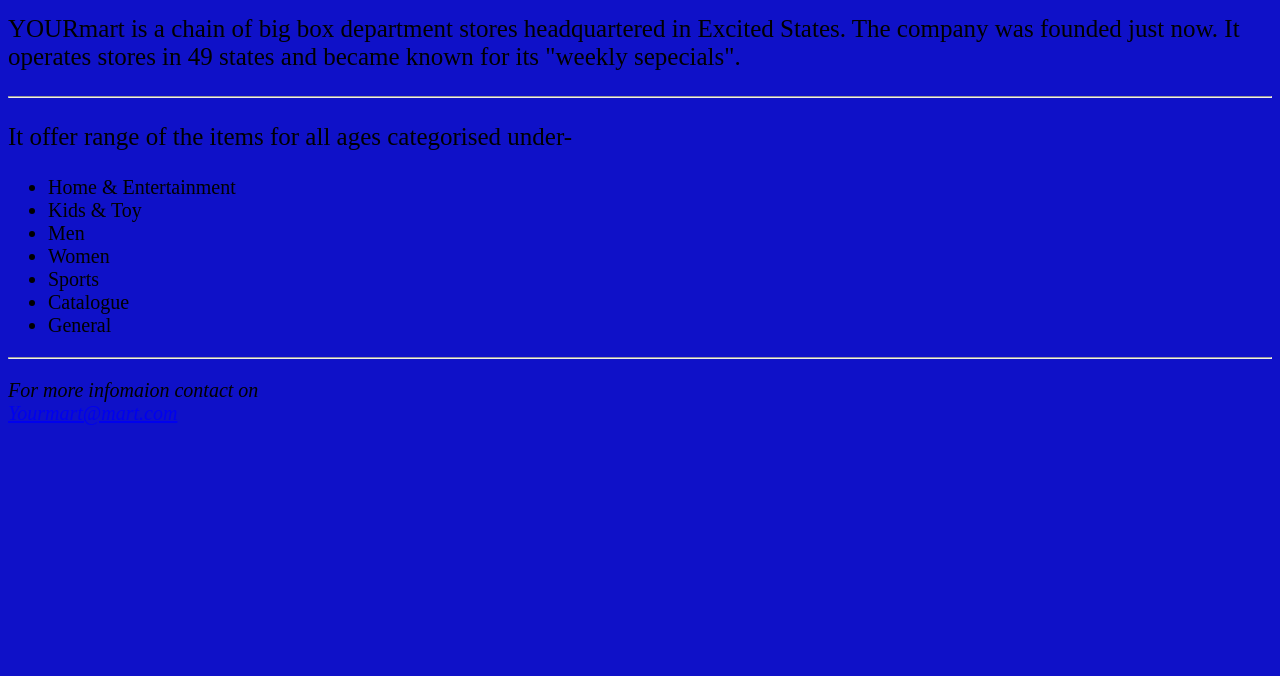
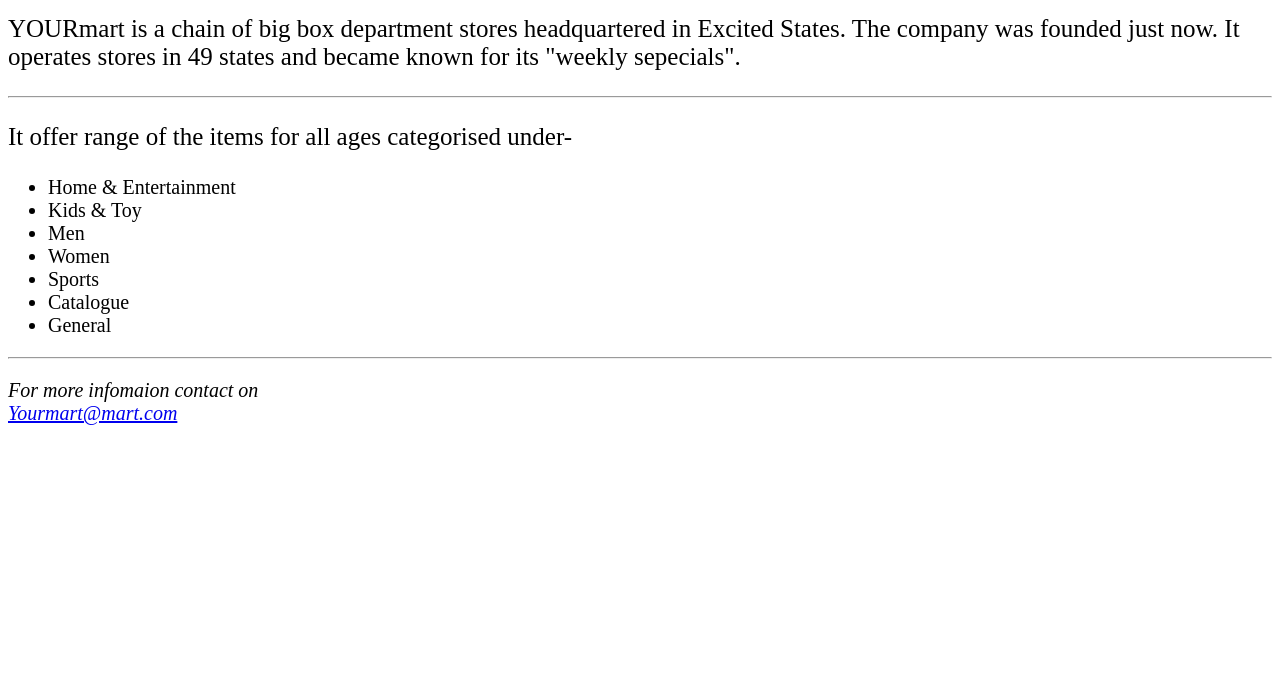
Before and after one commit to year2020/year2020.github.io, a plain HTML site: page unit_3/index.html in a window 1280 px wide. Shown: the part 124-800 px from the top of the page. Drawn offline with Linux system fonts and the light colour scheme.

Commit message:
amendment to background colour

```diff
--- a/unit_3/css/style3.css
+++ b/unit_3/css/style3.css
@@ -1,4 +1,4 @@
-body{background-color: rgb(15,17,200);}
+body{background-color: white;}
 h1,p {color: black;}
 p {font-size: 25px;}
 
```
